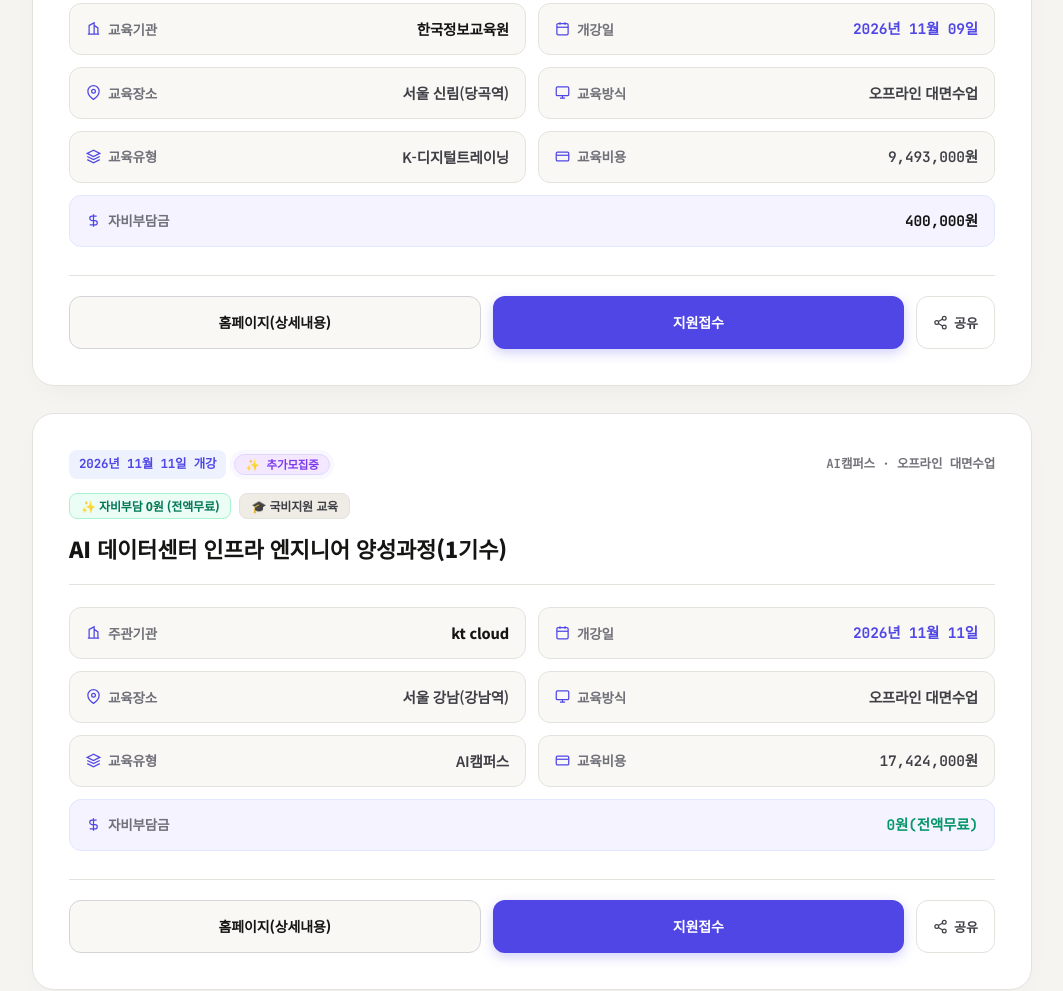
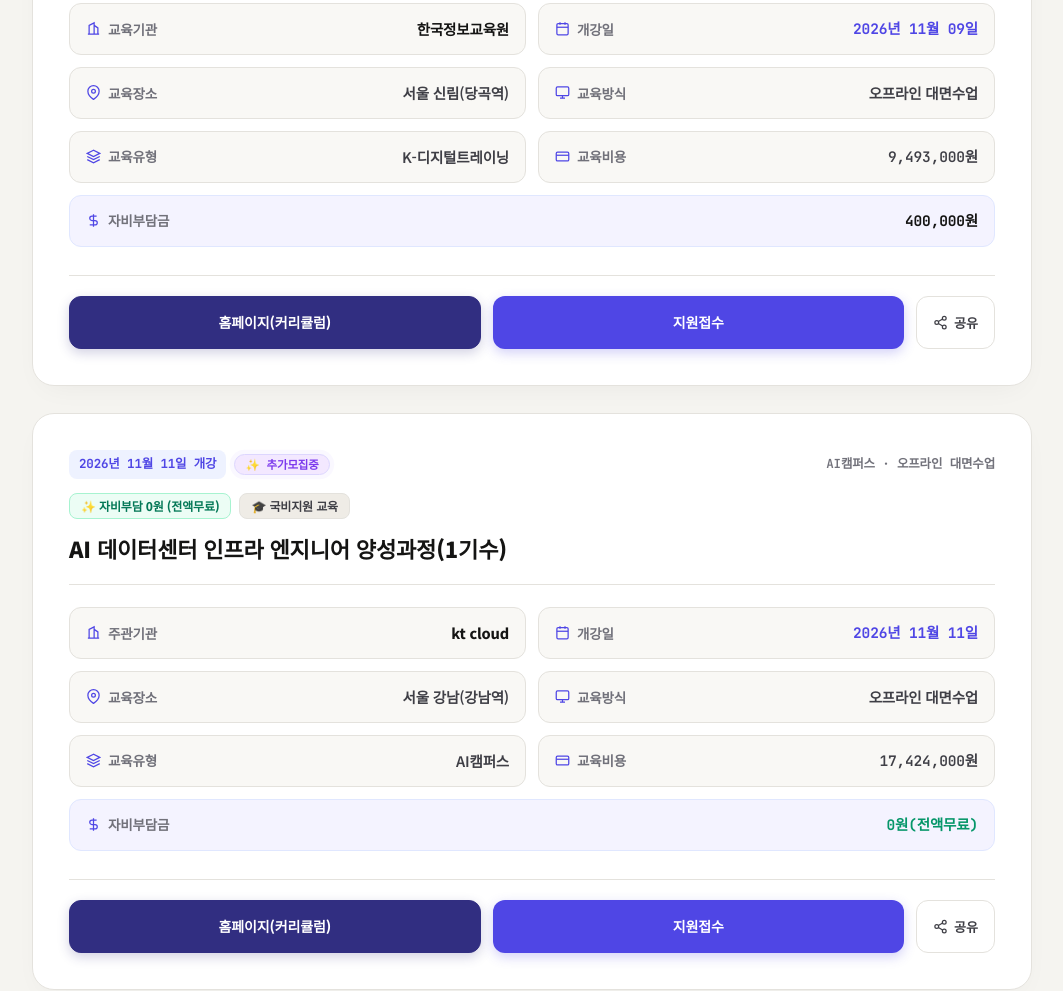
Before and after one commit to jin13122/free-bootcamp, a website: page index.html in a window 1280 px wide. Shown: the part 2235-3226 px from the top of the page, without its empty margins (108-1171 px from the left). Drawn offline with Linux system fonts and the light colour scheme; no server answers.

Commit message:
Update index.html

```diff
--- a/index.html
+++ b/index.html
@@ -850,26 +850,27 @@
       gap: 12px;
     }
 
-    /* 홈페이지(상세내용) 버튼 */
+    /* 홈페이지(커리큘럼) 버튼 */
     .detail-btn {
       display: inline-flex;
       align-items: center;
       justify-content: center;
       gap: 6px;
       padding: 14px 20px;
-      background-color: var(--surface-elevated);
-      border: 1px solid #D4D4D8;
-      color: var(--text);
+      background-color: #312E81;
+      border: 1px solid #312E81;
+      color: #FFFFFF;
       font-size: 14px;
       font-weight: 800;
       border-radius: 12px;
       text-decoration: none;
+      box-shadow: 0 4px 12px rgba(49, 46, 129, 0.22);
       transition: all 0.15s ease;
     }
 
     .detail-btn:hover {
-      background-color: var(--surface-subtle);
-      border-color: var(--text);
+      background-color: #1E1B4B;
+      border-color: #1E1B4B;
       transform: translateY(-1px);
     }
 
@@ -1561,7 +1562,7 @@
             <div class="spec-row spec-full"><dt>자비부담금</dt><dd class="num strong-white">400,000원</dd></div>
           </dl>
           <div class="course-footer">
-            <a href="https://k-edu-ten.vercel.app/" target="_blank" rel="noopener noreferrer" class="detail-btn">홈페이지(상세내용)</a>
+            <a href="https://k-edu-ten.vercel.app/" target="_blank" rel="noopener noreferrer" class="detail-btn">홈페이지(커리큘럼)</a>
             <a href="https://naver.me/5imEQFuO" target="_blank" rel="noopener noreferrer" class="apply-btn">지원접수</a>
           </div>
         </article>
@@ -1584,7 +1585,7 @@
             <div class="spec-row spec-full"><dt>자비부담금</dt><dd class="num strong-free">0원(전액무료)</dd></div>
           </dl>
           <div class="course-footer">
-            <a href="https://ktcloud-aicampus.vercel.app/" target="_blank" rel="noopener noreferrer" class="detail-btn">홈페이지(상세내용)</a>
+            <a href="https://ktcloud-aicampus.vercel.app/" target="_blank" rel="noopener noreferrer" class="detail-btn">홈페이지(커리큘럼)</a>
             <a href="https://naver.me/xaT1r6l5" target="_blank" rel="noopener noreferrer" class="apply-btn">지원접수</a>
           </div>
         </article>
@@ -1607,7 +1608,7 @@
             <div class="spec-row spec-full"><dt>자비부담금</dt><dd class="num strong-free">0원</dd></div>
           </dl>
           <div class="course-footer">
-            <a href="https://sesac-cloud.vercel.app/" target="_blank" rel="noopener noreferrer" class="detail-btn">홈페이지(상세내용)</a>
+            <a href="https://sesac-cloud.vercel.app/" target="_blank" rel="noopener noreferrer" class="detail-btn">홈페이지(커리큘럼)</a>
             <a href="https://naver.me/x525CcnX" target="_blank" rel="noopener noreferrer" class="apply-btn">지원접수</a>
           </div>
         </article>
@@ -1630,7 +1631,7 @@
             <div class="spec-row spec-full"><dt>자비부담금</dt><dd class="num strong-white">600,000원</dd></div>
           </dl>
           <div class="course-footer">
-            <a href="https://smu-it.vercel.app/" target="_blank" rel="noopener noreferrer" class="detail-btn">홈페이지(상세내용)</a>
+            <a href="https://smu-it.vercel.app/" target="_blank" rel="noopener noreferrer" class="detail-btn">홈페이지(커리큘럼)</a>
             <a href="https://naver.me/5fdupQsq" target="_blank" rel="noopener noreferrer" class="apply-btn">지원접수</a>
           </div>
         </article>
@@ -1653,7 +1654,7 @@
             <div class="spec-row spec-full"><dt>자비부담금</dt><dd class="num strong-white">400,000원</dd></div>
           </dl>
           <div class="course-footer">
-            <a href="https://k-edu-ten.vercel.app/" target="_blank" rel="noopener noreferrer" class="detail-btn">홈페이지(상세내용)</a>
+            <a href="https://k-edu-ten.vercel.app/" target="_blank" rel="noopener noreferrer" class="detail-btn">홈페이지(커리큘럼)</a>
             <a href="https://naver.me/5imEQFuO" target="_blank" rel="noopener noreferrer" class="apply-btn">지원접수</a>
           </div>
         </article>
@@ -1676,7 +1677,7 @@
             <div class="spec-row spec-full"><dt>자비부담금</dt><dd class="num strong-white">400,000원</dd></div>
           </dl>
           <div class="course-footer">
-            <a href="https://ai-iot-embedded-jh.vercel.app/" target="_blank" rel="noopener noreferrer" class="detail-btn">홈페이지(상세내용)</a>
+            <a href="https://ai-iot-embedded-jh.vercel.app/" target="_blank" rel="noopener noreferrer" class="detail-btn">홈페이지(커리큘럼)</a>
             <a href="https://naver.me/Fuzw9Srr" target="_blank" rel="noopener noreferrer" class="apply-btn">지원접수</a>
           </div>
         </article>
@@ -1699,7 +1700,7 @@
             <div class="spec-row spec-full"><dt>자비부담금</dt><dd class="num strong-free">0원(전액무료)</dd></div>
           </dl>
           <div class="course-footer">
-            <a href="https://ktcloud-aicampus.vercel.app/" target="_blank" rel="noopener noreferrer" class="detail-btn">홈페이지(상세내용)</a>
+            <a href="https://ktcloud-aicampus.vercel.app/" target="_blank" rel="noopener noreferrer" class="detail-btn">홈페이지(커리큘럼)</a>
             <a href="https://naver.me/xaT1r6l5" target="_blank" rel="noopener noreferrer" class="apply-btn">지원접수</a>
           </div>
         </article>
@@ -1722,7 +1723,7 @@
             <div class="spec-row spec-full"><dt>자비부담금</dt><dd class="num strong-white">600,000원</dd></div>
           </dl>
           <div class="course-footer">
-            <a href="https://ktcloud-infra-jw.vercel.app" target="_blank" rel="noopener noreferrer" class="detail-btn">홈페이지(상세내용)</a>
+            <a href="https://ktcloud-infra-jw.vercel.app" target="_blank" rel="noopener noreferrer" class="detail-btn">홈페이지(커리큘럼)</a>
             <a href="https://naver.me/x2Y4d0IL" target="_blank" rel="noopener noreferrer" class="apply-btn">지원접수</a>
           </div>
         </article>
@@ -2469,7 +2470,7 @@
               <div class="spec-row spec-full"><dt>${ICONS.selfPay}자비부담금</dt><dd class="num ${features.isFree ? "strong-free" : "strong-white"}">${selfPay}</dd></div>
             </dl>
             <div class="course-footer">
-              <a href="${detailUrl}" target="_blank" rel="noopener noreferrer" class="detail-btn">홈페이지(상세내용)</a>
+              <a href="${detailUrl}" target="_blank" rel="noopener noreferrer" class="detail-btn">홈페이지(커리큘럼)</a>
               <a href="${applyUrl}" target="_blank" rel="noopener noreferrer" class="apply-btn">지원접수</a>
               <button type="button" class="share-btn" data-share-index="${index}" data-share-title="${title}" aria-label="과정 링크 복사">
                 ${ICONS.share}공유
```
